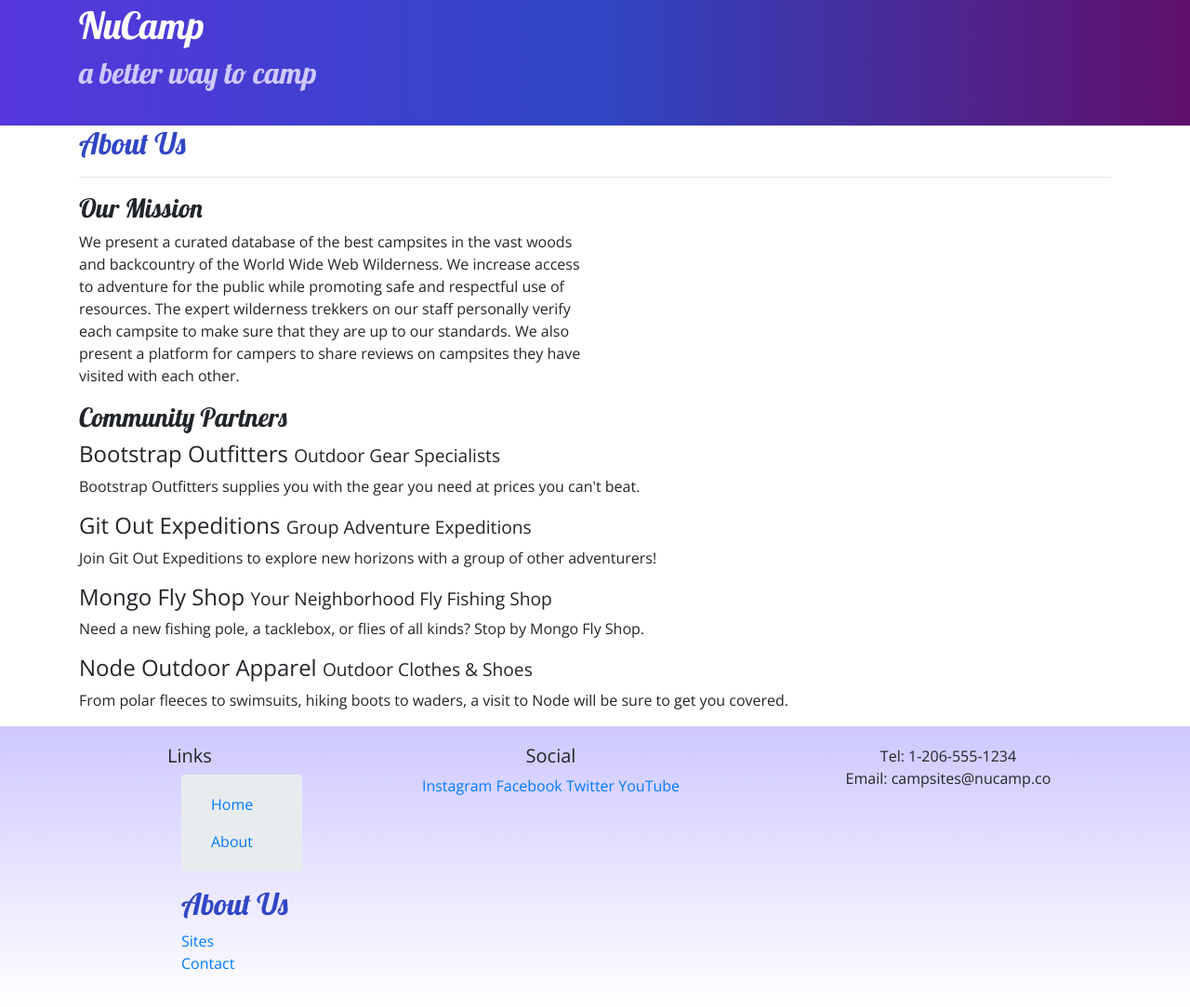
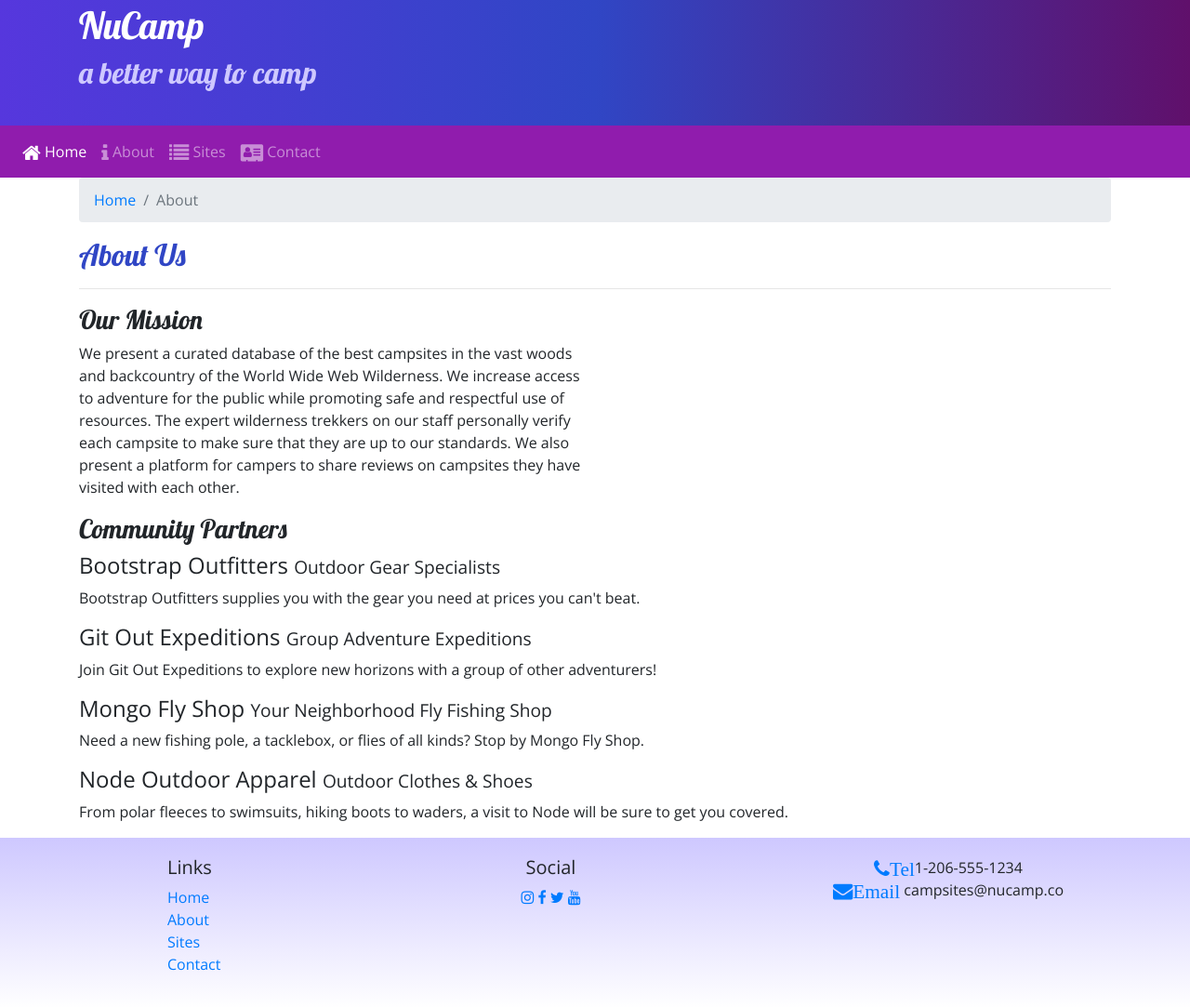
Before and after one commit to dede20011982/Nucampsite, a website: page aboutus.html in a window 1280 px wide. Shown: the part 27-1110 px from the top of the page at 93% size. Drawn offline with nearby package versions, Linux system fonts and the light colour scheme.

Commit message:
icon font

```diff
--- a/aboutus.html
+++ b/aboutus.html
@@ -8,6 +8,7 @@
 
     <!-- Bootstrap CSS -->
     <link rel="stylesheet" href="node_modules/bootstrap/dist/css/bootstrap.min.css" />
+    <link rel="stylesheet" href="node_modules/font-awesome/css/font-awesome.min.css" />
 
     <!-- Additional CSS must be placed after Bootstrap CSS -->
     <link rel="stylesheet" href="https://fonts.googleapis.com/css?family=Lobster|Open+Sans" />
@@ -28,10 +29,26 @@
             </div>
         </div>
     </header>
-
+    <nav class="navbar navbar-expand-sm navbar-dark sticky-top">
+    <button class="navbar-toggler" type="button" data-toggle="collapse" data-target="#nucampNavbar">
+    <span class="navbar-toggler-icon"></span>
+    </button>
+    <div class="collapse navbar-collapse" id="nucampNavbar">
+        <ul class="navbar-nav">
+            <li class="nav-item active"> <a class="nav-link" href="index.html"> <i class="fa fa-home fa-lg"> </i> Home</a> </li>
+            <li class="nav-item"> <a class="nav-link" href="aboutus.html"> <i class="fa fa-info fa-lg"> </i> About</a> </li>
+            <li class="nav-item"> <a class="nav-link" href="#"> <i class="fa fa-list fa-lg"> </i> Sites</a> </li>
+            <li class="nav-item"> <a class="nav-link" href="#"> <i class="fa fa-address-card fa-lg"> </i> Contact</a> </li>
+        </ul>
+    </div>
+</nav>
     <div class="container">
         <div class="row">
             <div class="col">
+                <ol class="breadcrumb">
+                    <li class="breadcrumb-item"><a href="index.html">Home</a></li>
+                    <li class="breadcrumb-item active">About</li>
+                </ol>
                <h2>About Us</h2>
                <hr />
             </div>
@@ -69,26 +86,22 @@
                 <div class="col-4 col-sm-2 offset-1">
                     <h5>Links</h5>
                     <ul class="list-unstyled">
-                        <div class="col">
-                            <ol class="breadcrumb">
-                                <li class="nav-item"> <a class="nav-link" href="index.html">Home </a> </li>
-                                <li class="nav-item active"> <a class="nav-link" href="#">About </a> </li>
-                            </ol>
-                            <h2>About Us</h2>
+                        <li><a href="index.html">Home</a></li>
+                        <li><a href="#">About</a></li>
                         <li><a href="#">Sites</a></li>
                         <li><a href="#">Contact</a></li>
                     </ul>
                 </div>
                 <div class="col-6 col-sm-5 text-center">
                     <h5>Social</h5>
-                    <a href="http://instagram.com/">Instagram</a>
-                    <a href="http://facebook.com/">Facebook</a>
-                    <a href="http://twitter.com/">Twitter</a>
-                    <a href="http://youtube.com/">YouTube</a>
+                    <a href="http://instagram.com/"> <i class="fa fa-instagram"> </i> </a>
+                    <a href="http://facebook.com/"> <i class="fa fa-facebook"> </i> </a>
+                    <a href="http://twitter.com/"> <i class="fa fa-twitter"> </i> </a>
+                    <a href="http://youtube.com/"> <i class="fa fa-youtube"> </i> </a>
                 </div>
                 <div class="col-sm-4 text-center">
-                    Tel: 1-206-555-1234<br />
-                    Email: campsites@nucamp.co
+                    <i class="fa fa-phone fa-lg text-primary">Tel</i>1-206-555-1234<br />
+                    <i class="fa fa-envelope fa-lg text-primary">Email</i> campsites@nucamp.co
                 </div>
            </div>
         </div>
--- a/package.json
+++ b/package.json
@@ -15,8 +15,8 @@
   },
   "dependencies": {
     "bootstrap": "^4.0.0",
+    "font-awesome": "^4.7.0",
     "jquery": "^3.3.1",
     "popper.js": "^1.12.9"
   }
-
 }
```
Also changed, not shown: index.html (+13 -12 lines), 1 other file.
